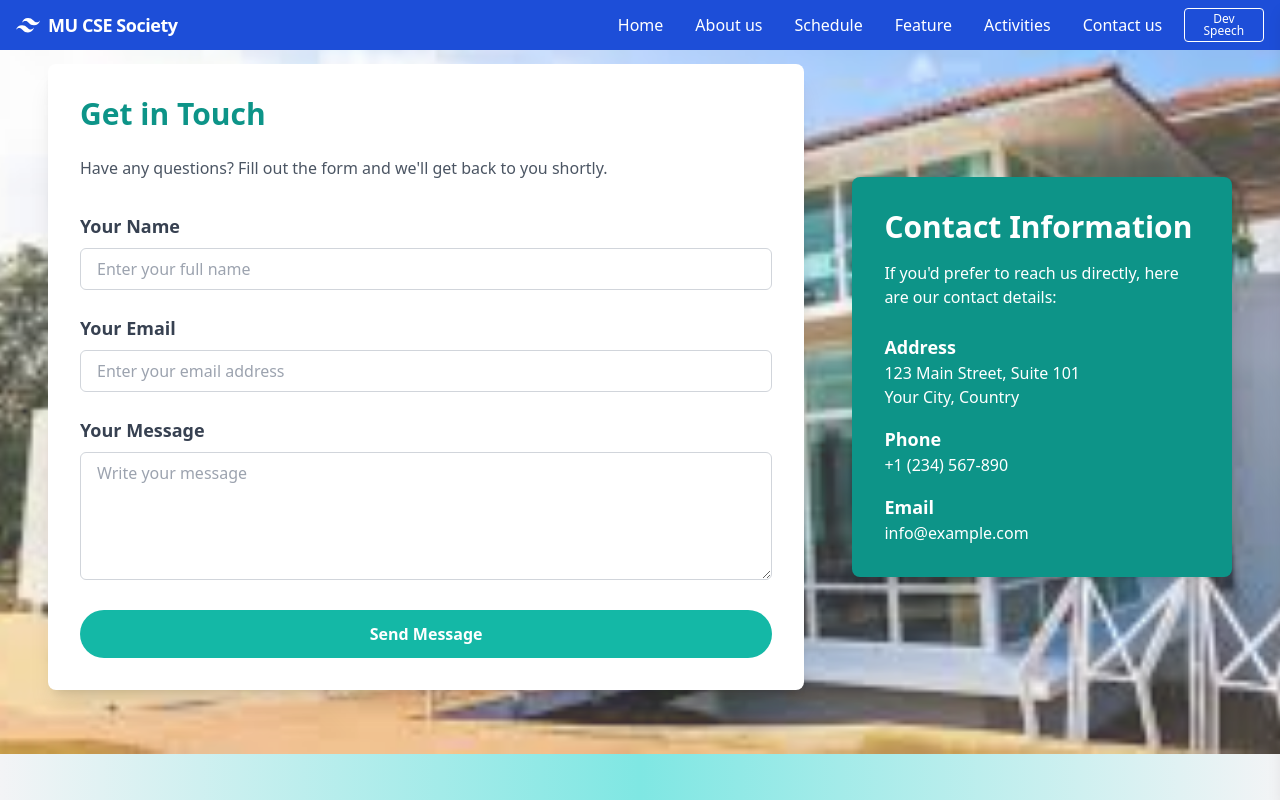
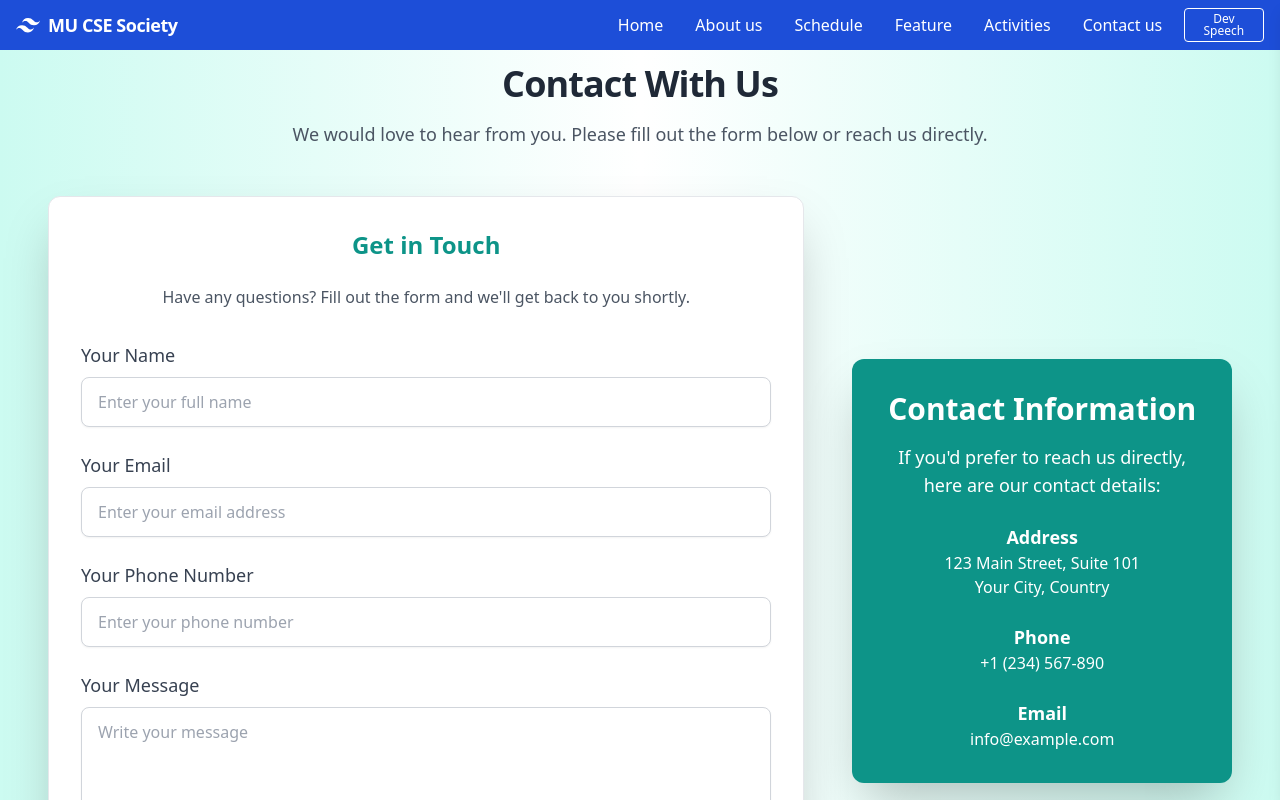
Before and after one commit to Maruf19/society, a React (Create React App) app: page /Contact in a window 1280 px wide. Shown: the top 800 px of the page. Built offline with nearby package versions, Linux system fonts and the light colour scheme.

Commit message:
thank you card added

```diff
--- a/src/pages/Contact.js
+++ b/src/pages/Contact.js
@@ -1,42 +1,70 @@
-import React from 'react';
+import React, { useState } from 'react';
 import { motion } from 'framer-motion';
-
-// Sample background image (replace with your image)
-import img from '../components/Assets/mu.jpeg';
 import Navbar from '../components/Navbar';
 import Footer from '../components/Footer';
 
-const Contact= () => {
+const Contact = () => {
+  const [isSubmitted, setIsSubmitted] = useState(false);
+
+  const handleSubmit = (e) => {
+    e.preventDefault();
+    setIsSubmitted(true);
+
+  //   // Hide the thank you message after 5 seconds
+  //   setTimeout(() => {
+  //     setIsSubmitted(false);
+  //   }, 5000);
+  // };
+  };
   return (
     <>
-    <Navbar/>
-    <section className="relative py-16 bg-gray-100">
-      {/* Background Image */}
-      <div className="absolute inset-0 bg-cover bg-center opacity-80" style={{ backgroundImage: `url(${img})` }}></div>
+      <Navbar />
+      <section className="py-16 bg-gradient-to-r from-teal-100 via-white to-teal-100">
+        {/* Headline */}
+        <div className="container mx-auto px-4 text-center mb-12">
+          <h2 className="text-4xl font-extrabold text-gray-800 tracking-tight">Contact With Us</h2>
+          <p className="text-gray-600 mt-4 text-lg">
+            We would love to hear from you. Please fill out the form below or reach us directly.
+          </p>
+        </div>
 
-      <div className="relative container mx-auto flex flex-col lg:flex-row gap-12 items-center justify-between px-4 lg:px-12">
+        {/* Conditionally show thank you message or the form and contact details */}
+        {isSubmitted ? (
+          <div className="container mx-auto flex items-center justify-center px-4">
+            <motion.div
+              className="w-full lg:w-1/2 bg-green-100 p-8 rounded-xl shadow-2xl border border-green-400 text-center"
+              initial={{ opacity: 0, scale: 0.9 }}
+              animate={{ opacity: 1, scale: 1, transition: { duration: 0.5 } }}
+            >
+              <strong className="text-2xl font-bold text-green-700">Thank you!</strong>
+              <p className="mt-4 text-green-700">
+                We appreciate you contacting us. We'll be in touch soon!
+              </p>
+            </motion.div>
+          </div>
+        ) : (
+          <div className="container mx-auto flex flex-col lg:flex-row gap-12 items-center justify-between px-4 lg:px-12">
             {/* Contact Form Section */}
             <motion.div
-          className="flex-2 bg-white shadow-xl rounded-lg p-8 w-full lg:w-2/3"
+              className="w-full lg:w-2/3 bg-white p-8 rounded-xl shadow-2xl border border-gray-200"
               initial={{ opacity: 0, x: -30 }}
               animate={{ opacity: 1, x: 0, transition: { duration: 0.5 } }}
             >
-          <h2 className="text-3xl font-bold text-teal-600 mb-6">Get in Touch</h2>
-          <p className="text-gray-600 mb-8">
+              <h3 className="text-2xl font-semibold text-teal-600 mb-6 text-center">Get in Touch</h3>
+              <p className="text-gray-600 mb-8 text-center">
                 Have any questions? Fill out the form and we'll get back to you shortly.
               </p>
 
-          {/* Form */}
-          <form>
+              <form onSubmit={handleSubmit}>
                 {/* Name Input */}
                 <div className="mb-6">
-              <label htmlFor="name" className="block text-lg font-semibold text-gray-700 mb-2">
+                  <label htmlFor="name" className="block text-lg font-medium text-gray-700 mb-2">
                     Your Name
                   </label>
                   <input
                     type="text"
                     id="name"
-                className="w-full px-4 py-2 border border-gray-300 rounded-md focus:ring-2 focus:ring-teal-400 focus:outline-none"
+                    className="w-full px-4 py-3 border border-gray-300 rounded-lg shadow-sm focus:ring-2 focus:ring-teal-400 focus:outline-none transition duration-150 ease-in-out"
                     placeholder="Enter your full name"
                     required
                   />
@@ -44,26 +72,39 @@ const Contact= () => {
 
                 {/* Email Input */}
                 <div className="mb-6">
-              <label htmlFor="email" className="block text-lg font-semibold text-gray-700 mb-2">
+                  <label htmlFor="email" className="block text-lg font-medium text-gray-700 mb-2">
                     Your Email
                   </label>
                   <input
                     type="email"
                     id="email"
-                className="w-full px-4 py-2 border border-gray-300 rounded-md focus:ring-2 focus:ring-teal-400 focus:outline-none"
+                    className="w-full px-4 py-3 border border-gray-300 rounded-lg shadow-sm focus:ring-2 focus:ring-teal-400 focus:outline-none transition duration-150 ease-in-out"
                     placeholder="Enter your email address"
                     required
                   />
                 </div>
 
+                {/* Phone Number Input */}
+                <div className="mb-6">
+                  <label htmlFor="phone" className="block text-lg font-medium text-gray-700 mb-2">
+                    Your Phone Number
+                  </label>
+                  <input
+                    type="tel"
+                    id="phone"
+                    className="w-full px-4 py-3 border border-gray-300 rounded-lg shadow-sm focus:ring-2 focus:ring-teal-400 focus:outline-none transition duration-150 ease-in-out"
+                    placeholder="Enter your phone number"
+                  />
+                </div>
+
                 {/* Message Input */}
                 <div className="mb-6">
-              <label htmlFor="message" className="block text-lg font-semibold text-gray-700 mb-2">
+                  <label htmlFor="message" className="block text-lg font-medium text-gray-700 mb-2">
                     Your Message
                   </label>
                   <textarea
                     id="message"
-                className="w-full px-4 py-2 border border-gray-300 rounded-md h-32 focus:ring-2 focus:ring-teal-400 focus:outline-none"
+                    className="w-full px-4 py-3 border border-gray-300 rounded-lg shadow-sm h-32 focus:ring-2 focus:ring-teal-400 focus:outline-none transition duration-150 ease-in-out"
                     placeholder="Write your message"
                     required
                   ></textarea>
@@ -72,7 +113,7 @@ const Contact= () => {
                 {/* Submit Button */}
                 <motion.button
                   type="submit"
-              className="w-full bg-teal-500 text-white font-bold py-3 rounded-full hover:bg-teal-600 transition duration-300 ease-in-out focus:ring-4 focus:ring-teal-400 focus:outline-none"
+                  className="w-full bg-teal-500 text-white font-bold py-3 rounded-lg hover:bg-teal-600 transition-transform transform hover:scale-105 duration-300 ease-in-out focus:ring-4 focus:ring-teal-300 focus:outline-none"
                   whileHover={{ scale: 1.05 }}
                   whileTap={{ scale: 0.95 }}
                 >
@@ -83,38 +124,39 @@ const Contact= () => {
 
             {/* Address Section */}
             <motion.div
-          className="flex-2 text-white p-8 rounded-lg w-full lg:w-1/3 bg-teal-600 shadow-lg"
+              className="w-full lg:w-1/3 p-8 bg-teal-600 text-white rounded-xl shadow-2xl"
               initial={{ opacity: 0, x: 30 }}
               animate={{ opacity: 1, x: 0, transition: { duration: 0.5 } }}
             >
-          <h2 className="text-3xl font-bold mb-4">Contact Information</h2>
-          <p className="mb-6">
+              <h3 className="text-3xl font-bold mb-4 text-white text-center">Contact Information</h3>
+              <p className="mb-6 text-center text-lg">
                 If you'd prefer to reach us directly, here are our contact details:
               </p>
 
-          <div className="space-y-4">
-            <div>
-              <h3 className="text-lg font-semibold">Address</h3>
-              <p>123 Main Street, Suite 101<br />Your City, Country</p>
+              <div className="space-y-6">
+                <div className="text-center">
+                  <h4 className="text-lg font-semibold">Address</h4>
+                  <p className="text-white">
+                    123 Main Street, Suite 101<br />Your City, Country
+                  </p>
                 </div>
 
-            <div>
-              <h3 className="text-lg font-semibold">Phone</h3>
-              <p>+1 (234) 567-890</p>
+                <div className="text-center">
+                  <h4 className="text-lg font-semibold">Phone</h4>
+                  <p className="text-white">+1 (234) 567-890</p>
                 </div>
 
-            <div>
-              <h3 className="text-lg font-semibold">Email</h3>
-              <p>info@example.com</p>
+                <div className="text-center">
+                  <h4 className="text-lg font-semibold">Email</h4>
+                  <p className="text-white">info@example.com</p>
                 </div>
               </div>
             </motion.div>
           </div>
+        )}
       </section>
-    <Footer/>
+      <Footer />
     </>
-
-
   );
 };
 
```
Lines whose indentation alone changed are shown as unchanged.
